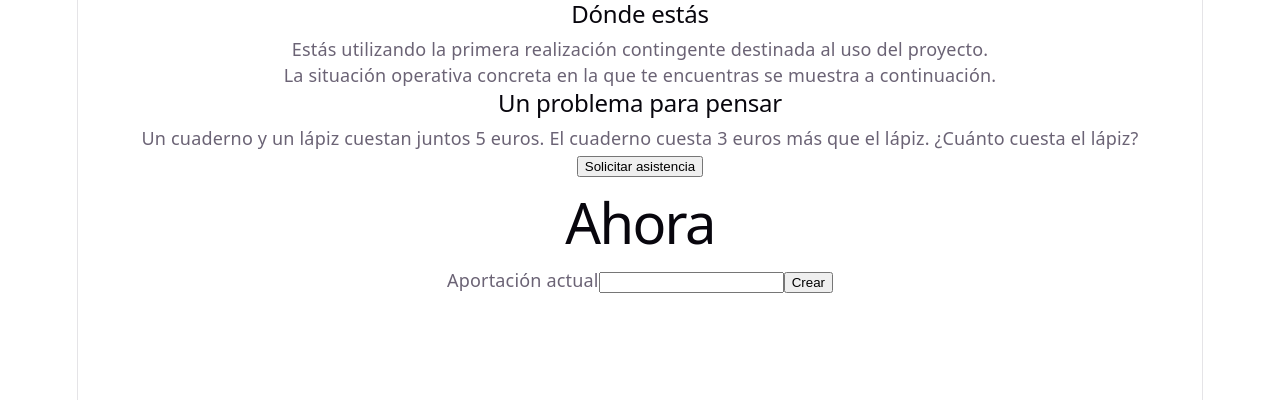
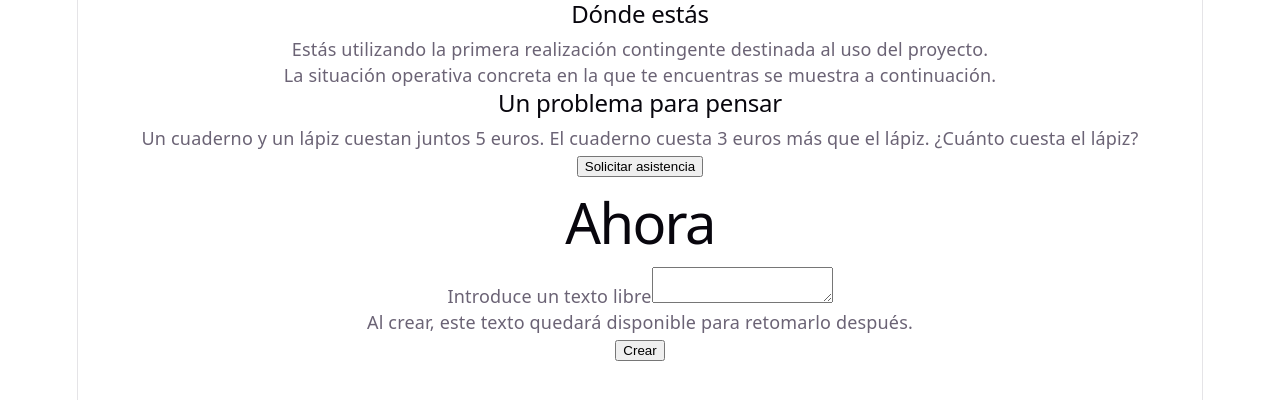
Before and after one commit to enrisan1/mi-app, a React (Vite) app: page / in a window 1280 px wide. Shown: the top 400 px of the page. Built offline with nearby package versions, Linux system fonts and the light colour scheme.

Commit message:
refactor(realization): improve initial S1 elaboration

```diff
--- a/src/realizations/ru2m1/ResumeExperience.tsx
+++ b/src/realizations/ru2m1/ResumeExperience.tsx
@@ -46,8 +46,8 @@ export function ResumeExperience({
         ) : (
           <>
             <label>
-              Aportación actual
-              <input
+              Introduce un texto libre
+              <textarea
                 value={currentInput}
                 onChange={(event) => {
                   setCurrentInput(event.target.value);
@@ -55,6 +55,10 @@ export function ResumeExperience({
                 }}
               />
             </label>
+
+            <p>
+              Al crear, este texto quedará disponible para retomarlo después.
+            </p>
 
             <button
               type="button"
```
Also changed, not shown: 3 other files (tests, documents, lock files or other folders).
